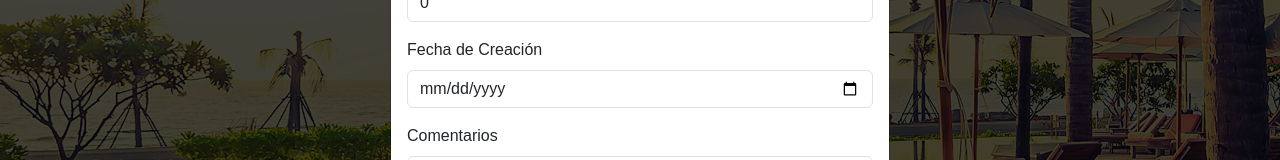
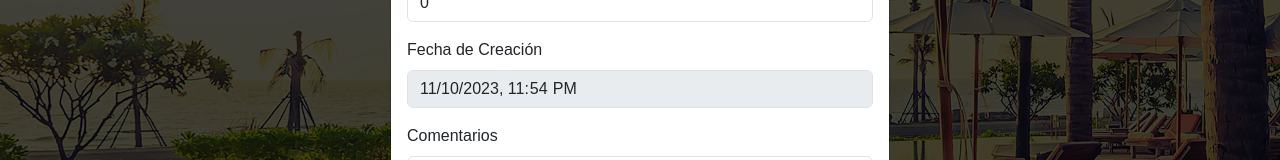
Before and after one commit to EFMCT30/appAdminHoteleroHospiBook, an Angular app: page /index in a window 1280 px wide. Both pictures are taken after a click on the button "RESERVA". Shown: the part 414-574 px from the top of the page. Built offline with nearby package versions, Linux system fonts and the light colour scheme; no server answers.

Commit message:
Validacion de Crear Reserva

```diff
--- a/src/app/client/banner/banner.component.html
+++ b/src/app/client/banner/banner.component.html
@@ -111,7 +111,12 @@
           </div>
           <div class="mb-3">
             <label for="fechaCreacion" class="form-label">Fecha de Creación</label>
-            <input type="date" class="form-control" id="fechaCreacion" name="fechaCreacion" [(ngModel)]="reservaData.fechaCreacion">
+            <input
+            type="datetime-local"
+            class="form-control"
+            id="fechaCreacion"
+            name="fechaCreacion"
+            [ngModel]="getFormattedCurrentDate()" disabled>
           </div>
           <div class="mb-3">
             <label for="comentarios" class="form-label">Comentarios</label>
--- a/src/app/client/banner/banner.component.ts
+++ b/src/app/client/banner/banner.component.ts
@@ -22,8 +22,58 @@ export class BannerComponent {
     private tokenService: TokenService
   ) {}
 
+  getFormattedCurrentDate(): string {
+    const currentDate = new Date();
+    return currentDate.toISOString().slice(0, 16);
+  }
+
   createReserva() {
-    // Verificar que tengas un token válido
+
+    const camposVacios: string[] = [];
+    const camposInvalidos: string[] = [];
+
+    if (!this.reservaData.fechaInicio || this.reservaData.fechaInicio instanceof Date && isNaN(this.reservaData.fechaInicio.getTime())) {
+      camposVacios.push('Fecha Inicio no válida');
+      // Aquí puedes mostrar un mensaje de error, lanzar una excepción o realizar otra acción apropiada
+  }
+
+  // Validación para fechaFin
+  if (!this.reservaData.fechaFin || this.reservaData.fechaFin instanceof Date && isNaN(this.reservaData.fechaFin.getTime())) {
+      camposVacios.push('Fecha Fin no válida');
+      // Aquí puedes mostrar un mensaje de error, lanzar una excepción o realizar otra acción apropiada
+  }
+
+    if (!this.reservaData.idhabitacion) {
+      camposVacios.push('Habitacion');
+    }
+    if (!this.reservaData.precioTotal) {
+      camposVacios.push('Precio');
+    }
+    if (!this.reservaData.comentarios) {
+      camposVacios.push('Comentarios');
+    } else if (!/^.{20,50}$/.test(this.reservaData.comentarios)) {
+      camposInvalidos.push('Comentarios (debe tener entre 20 y 50 caracteres.)');
+    }
+
+
+    if (camposVacios.length > 0 || camposInvalidos.length > 0) {
+      let mensajeError = '';
+      if (camposVacios.length > 0) {
+        mensajeError += `Los siguientes campos son obligatorios y deben completarse: ${camposVacios.join(', ')}. `;
+      }
+      if (camposInvalidos.length > 0) {
+        mensajeError += `Los siguientes campos tienen formato inválido: ${camposInvalidos.join(', ')}.`;
+      }
+
+      Swal.fire({
+        icon: 'error',
+        title: 'Campos inválidos u obligatorios',
+        text: mensajeError,
+      });
+
+      return;
+    }
+
     const token = this.tokenService.getToken();
     if (!token) {
       console.log('No hay un token válido.');
--- a/src/app/client/cuartos/cuartos.component.html
+++ b/src/app/client/cuartos/cuartos.component.html
@@ -10,7 +10,7 @@
       <div *ngFor="let habitacion of habitaciones" class="col-lg-3 col-sm-6">
         <div class="accomodation_item text-center">
           <div class="hotel_img">
-            <img src="/assets/room1.jpg" alt="{{ habitacion.tipo }}">
+            <img src='{{"http://localhost:8081/"+habitacion.imageUrl}}' alt="{{ habitacion.tipo }}"  style="width: 320px; height: 320px;">
             <a href="#" class="btn theme_btn button_hover">Reserva</a>
           </div>
           <a href="#"><h4 class="sec_h4">{{ habitacion.tipo }}</h4></a>
```
